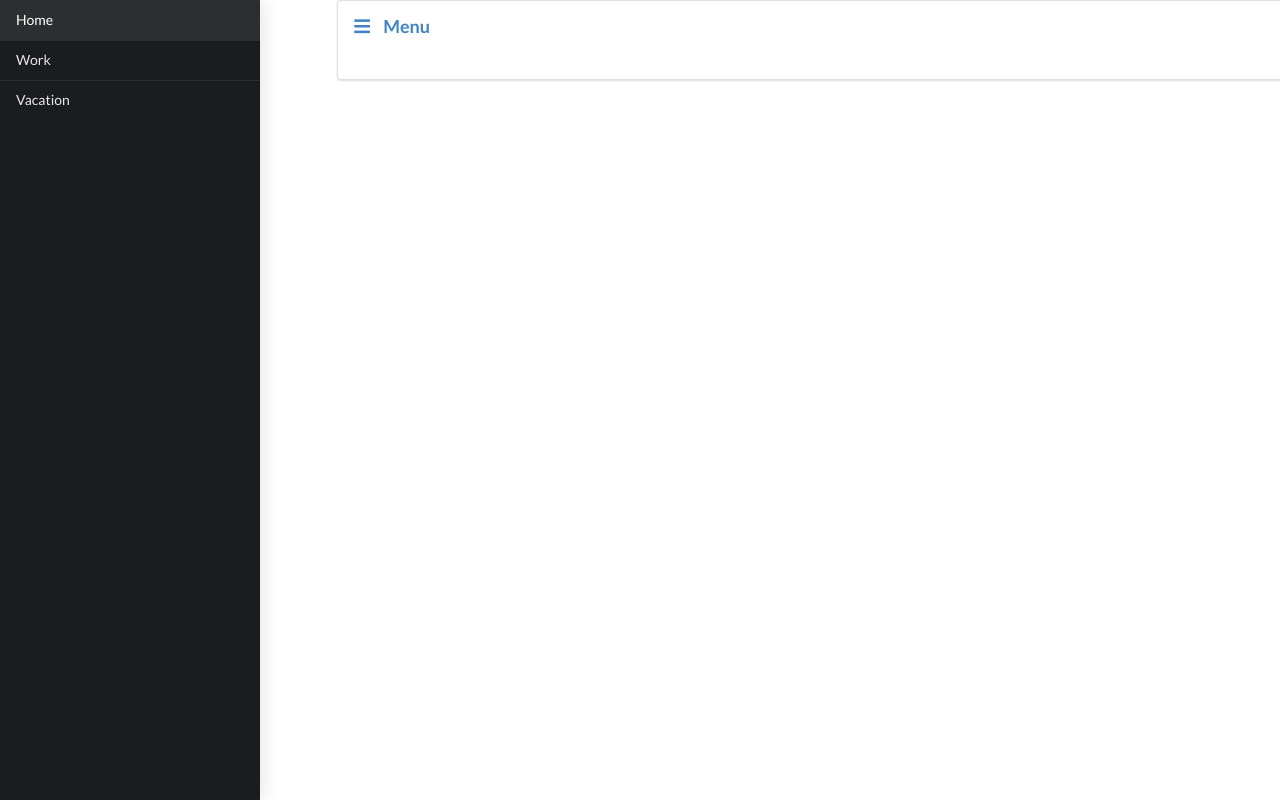
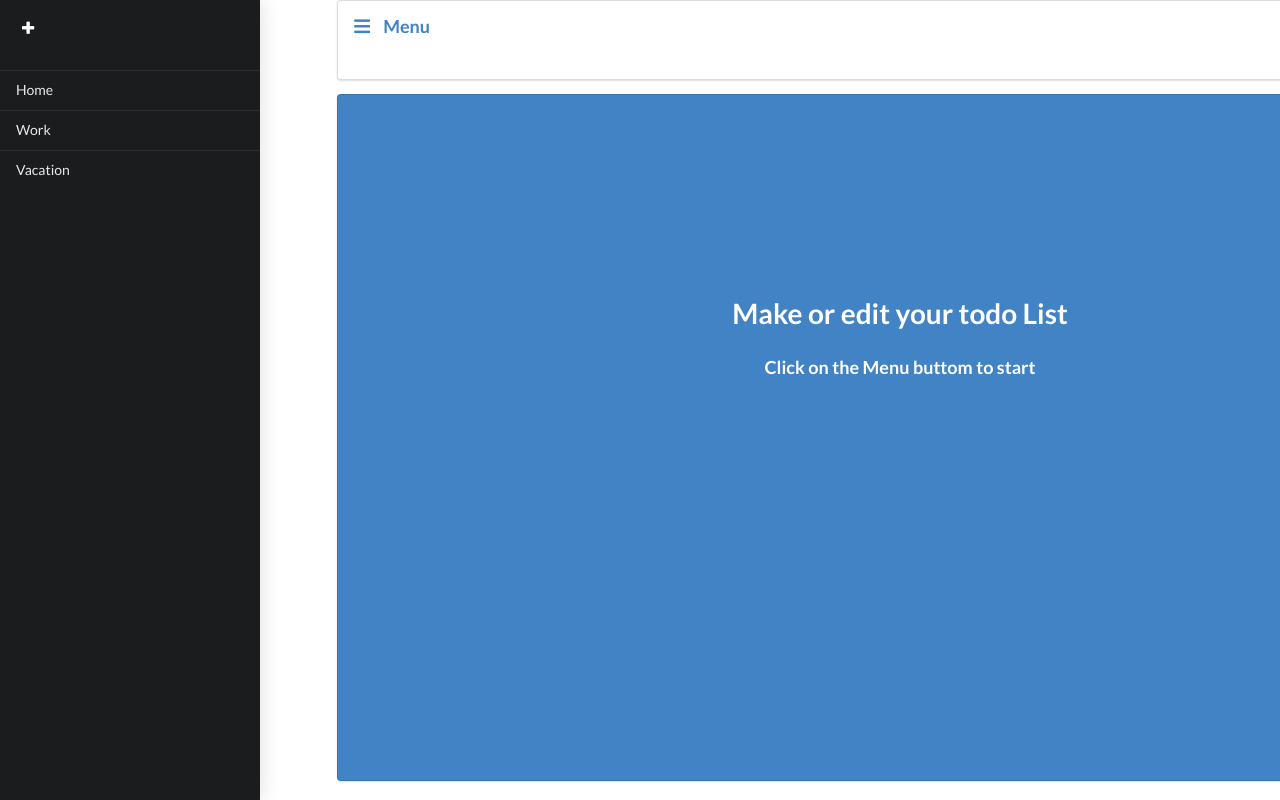
Before and after one commit to brunotestahy/react_app, a React (Create React App) app: page / in a window 1280 px wide. Both pictures are taken after a click on the element "Menu". Shown: the top 800 px of the page. Built offline with nearby package versions, Linux system fonts and the light colour scheme.

Commit message:
add todolists implemented

```diff
--- a/src/components/todos/Header.js
+++ b/src/components/todos/Header.js
@@ -4,7 +4,6 @@ import React from 'react';
 class Header extends React.Component {
     render () {
         return (
-            <div>
             <div className='ui clearing segment top-header'>
                 <div className='header-content'>
                     <h3 className='ui right floated header'>
@@ -21,7 +20,6 @@ class Header extends React.Component {
                     </h3>
                 </div>
             </div>
-            </div>
         );
     }
 };
--- a/src/components/todos/Todos.js
+++ b/src/components/todos/Todos.js
@@ -2,6 +2,7 @@ import React from 'react';
 import Header from './Header';
 import Sidebar from './sidebar/Sidebar';
 import TodoList from './sidebar/TodoList';
+import InicialPage from './sidebar/InicialPage';
 
 class Todos extends React.Component {
     state = {
@@ -43,8 +44,13 @@ class Todos extends React.Component {
         const selected = this.props.match.params.theSelectedTodoId;
         const list = this.state.todoLists.find(item => selected === item.id);
         return (
-            <Sidebar open={this.state.isSidebarOpen} todoLists={this.state.todoLists} selected={selected}>
+            <Sidebar
+                open={this.state.isSidebarOpen}
+                todoLists={this.state.todoLists}
+                selected={selected}
+                addLists={() => this.addLists()}>
                 <Header onSidebarToggle={() => this.onSidebarToggle()} />
+                {!selected && <InicialPage />}
                 {selected && <TodoList
                     selected={selected}
                     list={list}
@@ -126,6 +132,19 @@ class Todos extends React.Component {
        });
 
        this.setState({ todoLists: newTodoLists })
+   };
+
+   addLists() {
+       const newTodoLists = JSON.parse(JSON.stringify(this.state.todoLists));
+       newTodoLists.unshift({
+           id: 'Type a title',
+           title: 'Type a title',
+           items: [
+               { done: false, description: 'type a task', isTaskEditable: false },
+           ]
+       });
+
+       this.setState({ todoLists: newTodoLists });
    }
 };
 
--- /dev/null
+++ b/src/components/todos/sidebar/InicialPage.js
@@ -0,0 +1,17 @@
+import React from 'react';
+
+const InicialPage = () => {
+
+    return (
+        <div className="ui center aligned segment initialPage-container">
+            <div className="ui text container">
+                <h1 className="ui container">
+                    Make or edit your todo List
+                </h1>
+                <h3>Click on the Menu buttom to start</h3>
+            </div>
+        </div>
+    );
+}
+
+export default InicialPage;
--- a/src/components/todos/sidebar/Sidebar.js
+++ b/src/components/todos/sidebar/Sidebar.js
@@ -9,7 +9,7 @@ class Sidebar extends React.Component {
         return (
             <div>
                 <div className={classNames('ui', 'left', { visible: open }, 'sidebar', 'inverted', 'vertical', 'menu')}>
-                    <TodoLists selected={this.props.selected} list={this.props.todoLists} />
+                    <TodoLists selected={this.props.selected} list={this.props.todoLists} addLists={() => this.props.addLists()}/>
                 </div>
                 <div className='pusher'>
                     { this.props.children }
--- a/src/components/todos/sidebar/TodoList.js
+++ b/src/components/todos/sidebar/TodoList.js
@@ -6,13 +6,13 @@ class TodoList extends React.Component {
     render() {
         const { title, id, items } = this.props.list;
         return (
-            <div className="ui form">
+            <div className="ui form ui segment">
               <div className="todolists--item grouped fields">
                 <h2 className="todolists--item-title">Edit your <strong>{title}</strong> list! </h2>
                 <div className="todolists--item-description">
                     { items.map((item, index) => {
                         return (
-                            <div className="field grid-container" key={index}>
+                            <div className="field grid-container todoLists--item-buttons-tasks" key={index}>
                               <div className={classNames('ui', {'read-only' : this.props.isTaskEditable}, 'checkbox', 'todolists--item-onlyItem', 'grid-item')}>
                                     <input
                                         id={`item_${index}`}
@@ -28,7 +28,7 @@ class TodoList extends React.Component {
                                     </label> {/*htmlFor={`item_${index}`}*/}
                               </div>
                               <div className="todolists--item-buttons grid-item">
-                                  <i className={classNames('mini', {'disabled' : item.done}, {'pointer' : !item.done}, 'edit icon', 'button--save')}
+                                  <i className={classNames('mini', {'pointer' : !item.done}, 'edit icon', 'button--save')}
                                     onClick={() => this.props.hasTaskEditable(index, item.done)}></i>
                                   <i className="mini pointer trash alternate icon"
                                     onClick={() => this.props.removeTask(index)}></i>
@@ -39,7 +39,7 @@ class TodoList extends React.Component {
                 </div>
                 <div>
                     <button
-                        class="todolists-item--addTask ui mini primary button"
+                        className="todolists-item--addTask ui mini primary button"
                         onClick={() => this.props.addTask()}>
                       add
                     </button>
--- a/src/components/todos/sidebar/TodoLists.css
+++ b/src/components/todos/sidebar/TodoLists.css
@@ -44,5 +44,13 @@
 }
 
 .todolists-item--addTask {
-    margin-top: 40px !important;
+    margin-top: 30px !important;
 }
+
+.initialPage-container {
+    background-color: #4183c4 !important;
+    color: white;
+    padding: 200px !important;
+    padding-top: 200px !important;
+    padding-bottom: 400px !important;
+}
--- a/src/components/todos/sidebar/TodoLists.js
+++ b/src/components/todos/sidebar/TodoLists.js
@@ -9,6 +9,10 @@ const TodoLists = (props) => {
 
     return (
         <div>
+            <div className="ui inverted segment">
+                <i className="pointer circular inverted plus icon"
+                    onClick={() => props.addLists()}></i>
+            </div>
             { props.list.map((todoList) => {
                 return (
                     <Link key={todoList.id}
```
Lines whose indentation alone changed are shown as unchanged.
